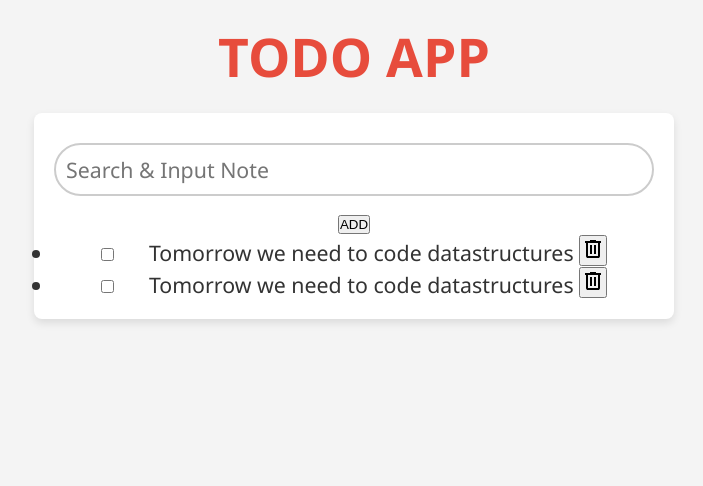
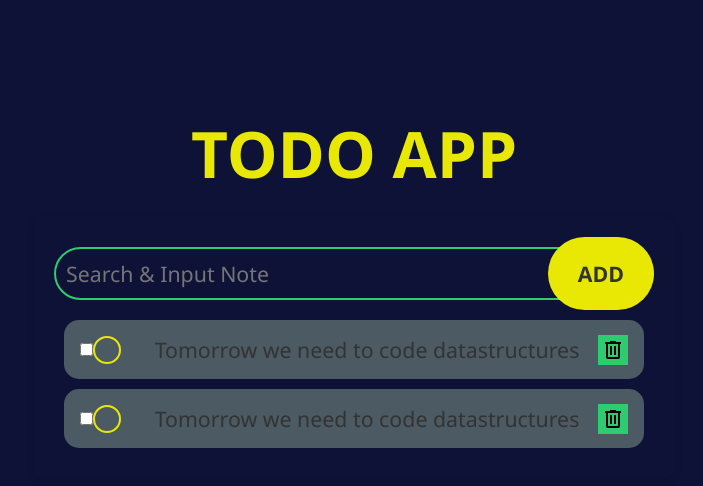
Before and after one commit to ReicaD/2DOApp, a plain HTML site: page index.html in a window 1280 px wide. Shown: the whole page, without its empty margins (286-989 px from the left). Drawn offline with Linux system fonts and the light colour scheme.

Commit message:
checkbox styling

```diff
--- a/style.css
+++ b/style.css
@@ -1,8 +1,8 @@
 :root {
-  --primary-color: #3498db; /* Replace with your primary color */
+  --primary-color: #4c5a63; /* Replace with your primary color */
   --secondary-color: #2ecc71; /* Replace with your secondary color */
-  --accent-color: #e74c3c; /* Replace with your accent color */
-  --background-color: #f4f4f4; /* Replace with your background color */
+  --accent-color: #e8e804; /* Replace with your accent color */
+  --background-color: #0e1237; /* Replace with your background color */
   --text-color: #333; /* Replace with your text color */
 }
 *{
@@ -41,21 +41,11 @@ h1 {
 .wrapper {
 width: 90%;
 max-width: 600px;
-background: #fff;
+background: #0e1237;
 box-shadow: 0 4px 8px rgba(0, 0, 0, 0.1);
 border-radius: 8px;
 padding: 20px;
 text-align: center;
-}
-
-h1 {
-font-size: 2.5rem; /* Default size for desktops */
-font-weight: 700; /* Bold font */
-color: var(--accent-color);
-text-transform: uppercase; /* Makes text uppercase */
-text-align: center;
-margin-top: 10px;
-margin-bottom: 20px;
 }
 
 #todo-input {
@@ -64,46 +54,88 @@ margin-bottom: 20px;
   margin: 10px 0;
   font-family: inherit; /* Inherit the font from the parent */
   font-size: 1rem;
-  border: 2px solid #ccc;
+  border: 2px solid var(--secondary-color);
   border-radius: 1000px;
-  background: none; /* No background */
+  background:  #0e1237; /* No background */
   color: #333;
   caret-color: var(--accent-color); /* Custom caret color */
   box-sizing: border-box;
 }
 
-/* ul {
-list-style: none;
-padding: 0;
-margin: 0;
+#todo-input:focus{
+  outline: none;
+}
+form{
+  position:relative;
+}
+#add-button{
+  position: absolute;
+  top:0;
+  right: 0;
+
+  background-color: var(--accent-color);
+  height: 100%;
+  padding: 0 30px;
+  border: none;
+  border-radius: 1000px;
+  font: inherit;
+  font-weight: 600;
+  color: var(--background);
+  cursor: pointer;
+
 }
 
-ul li {
-background: var(--secondary-color);
-color: #fff;
-padding: 10px;
-margin: 10px 0;
-border-radius: 4px;
-text-align: left;
-font-size: 1.2rem;
+.todo{
+  margin: 10px;
+  padding: 0 16px;
+  background-color: var(--primary-color);
+  border-radius:15px;
+  display: flex;
+  align-items: center;
+
 }
 
-input[type="text"] {
-width: 80%;
-padding: 10px;
-margin: 15px 0;
-border: 1px solid var(--primary-color);
-border-radius: 4px;
-font-size: 1rem;
+.todo .todo-text {
+  padding: 15px;
+  padding-right: 0;
+  flex-grow: 1;
+
 }
 
-button {
-padding: 10px 20px;
-background: var(--primary-color);
-color: #fff;
-border: none;
-border-radius: 4px;
-font-size: 1rem;
-cursor: pointer;
-transition: background 0.3s ease;
-} */
+.delete-button{
+  padding: 3px;
+  background: var(--secondary-color);
+  border: none;
+  display: flex;
+  justify-content: center;
+  align-items: center;
+  cursor: pointer;
+}
+
+.delete-button:hover svg{
+  transition: red;
+}
+.custom-checkbox {
+  border: 2px solid var(--accent-color);
+  border-radius: 50%;
+  min-height: 20px;
+  min-width: 20px;
+  display: flex;
+  justify-content: center;
+  align-items: center;
+  flex-shrink: 0; /* Prevent shrinking */
+  cursor: pointer; /* Optional for clickable styling */
+}
+/* adds the checkmark color and sychcs it  to the button*/
+input[type="checkbox"]:checked ~ .custom-checkbox{
+  background-color: var(--accent-color);
+}
+
+input[type="checkbox"]:checked ~ .custom-checkbox svg{
+  fill: var(--primary-color);
+}
+
+input[type="checkbox"]:checked ~ .todo-text {
+   text-decoration: line-through;
+   color:var(--secondary-color)
+}
```
